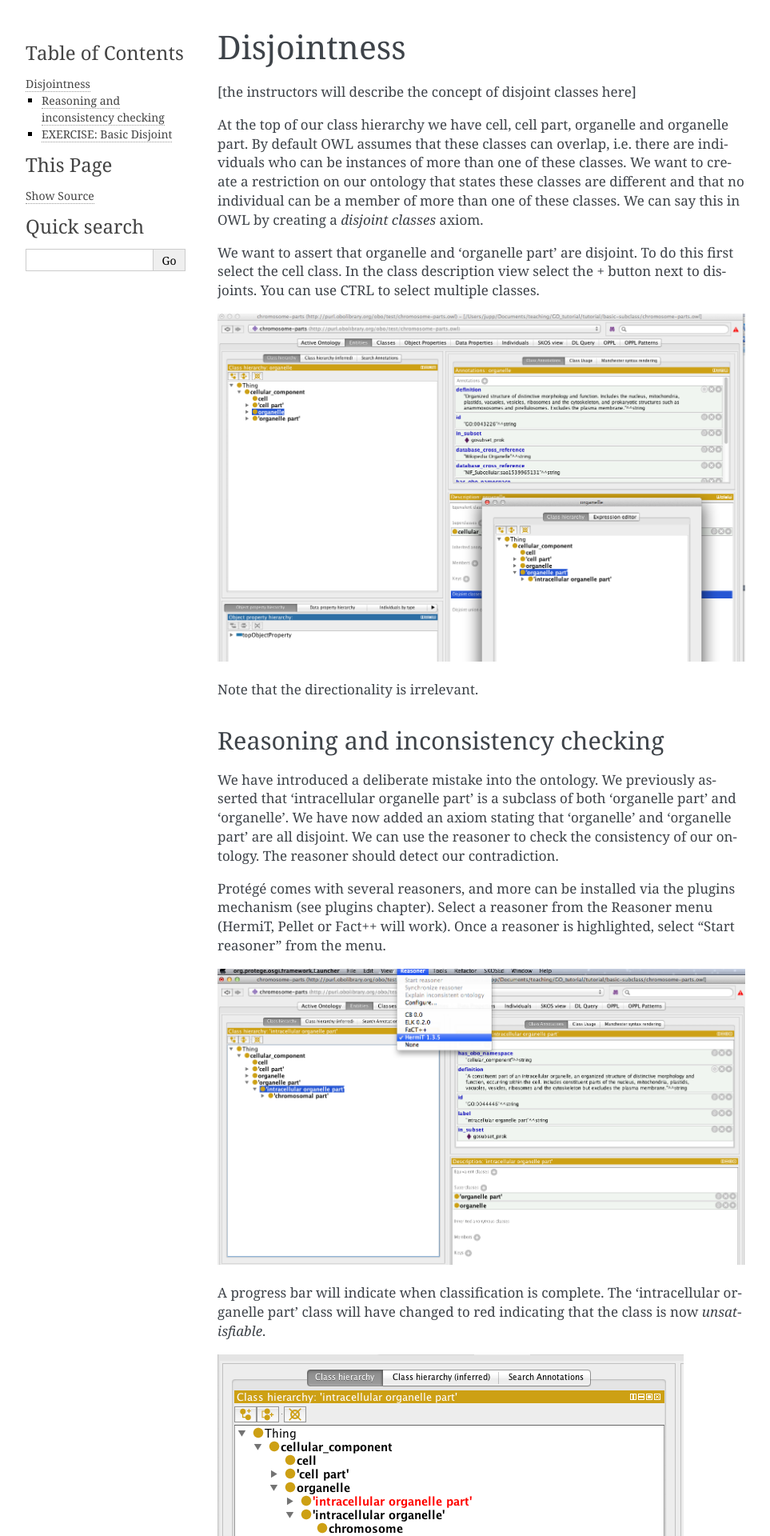
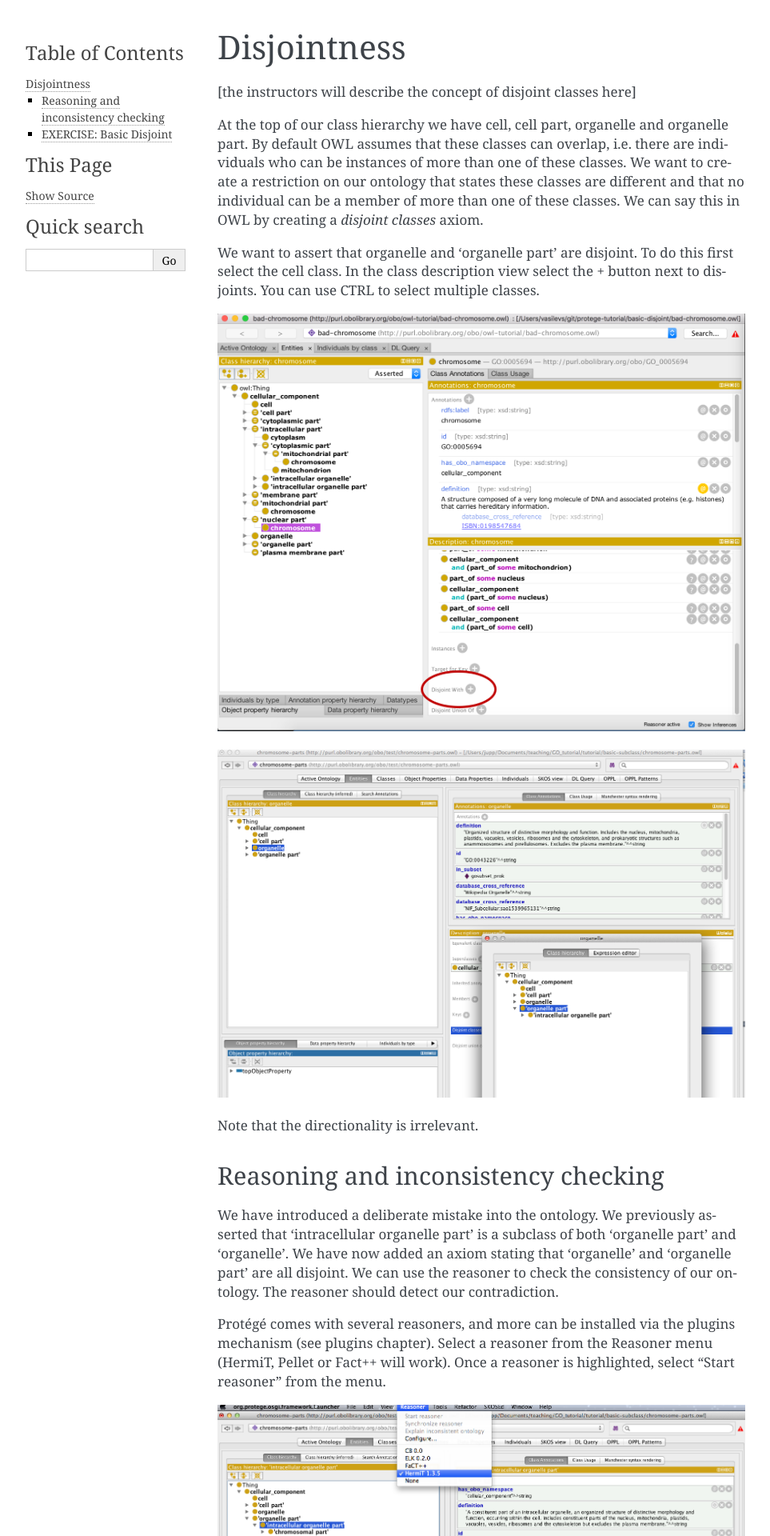
Before and after one commit to geneontology/protege-tutorial, a Sphinx documentation site: the page built from docs/Disjointness.md, in a window 1280 px wide. Shown: the top 1920 px of the page at 80% size, without its empty margins (148-1111 px from the left). Built offline with Sphinx 7.4.7, drawn with Linux system fonts in a browser that asks for light colours.

Commit message:
added new disjointness screenshot

```diff
--- a/docs/Disjointness.md
+++ b/docs/Disjointness.md
@@ -6,6 +6,8 @@ Disjointness
 At the top of our class hierarchy we have cell, cell part, organelle and organelle part. By default OWL assumes that these classes can overlap, i.e. there are individuals who can be instances of more than one of these classes. We want to create a restriction on our ontology that states these classes are different and that no individual can be a member of more than one of these classes. We can say this in OWL by creating a *disjoint classes* axiom.
 
 We want to assert that organelle and ‘organelle part’ are disjoint. To do this first select the cell class. In the class description view select the + button next to disjoints. You can use CTRL to select multiple classes.
+
+![](./media/image29a.png)
 
 ![](./media/image29.png)
 
```
